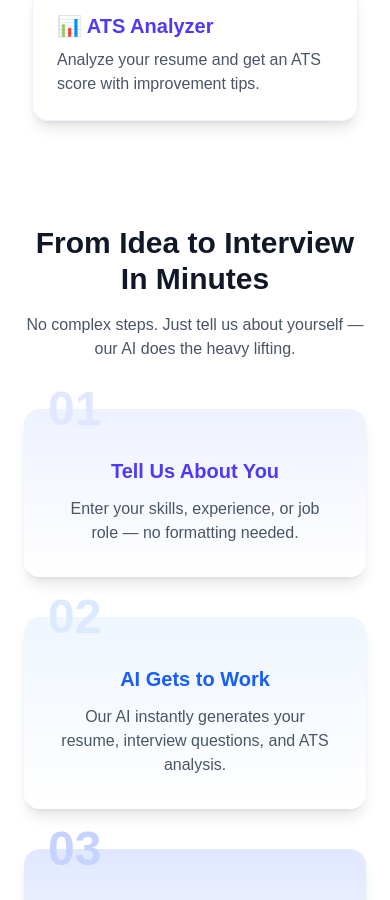
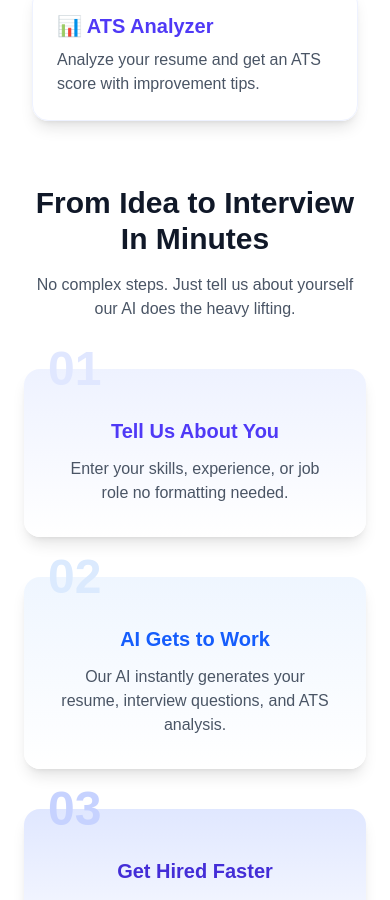
Before and after one commit to smabdullah958/AI-Career-Assistant, a Next.js app in the folder Frontend/: page / in a window 390 px wide. Shown: the part 1097-1997 px from the top of the page. Built offline with nearby package versions, Linux system fonts and the light colour scheme; no server answers.

Commit message:
make the ladning page responsive

```diff
--- a/Frontend/Component/HowWorks.jsx
+++ b/Frontend/Component/HowWorks.jsx
@@ -2,12 +2,12 @@ import Link from "next/link";
 
 const HowWorks = () => {
   return (
-    <section className="py-10 sm:pt-20 sm:pb-10 px-6 bg-white text-center">
+    <section className=" sm:pt-16 pb-1 px-6 bg-white text-center">
       <h3 className="text-3xl md:text-4xl font-bold mb-4 text-gray-900">
         From Idea to Interview In Minutes
       </h3>
       <p className="text-gray-600 mb-12 max-w-2xl mx-auto">
-        No complex steps. Just tell us about yourself — our AI does the heavy
+        No complex steps. Just tell us about yourself our AI does the heavy
         lifting.
       </p>
 
@@ -21,7 +21,7 @@ const HowWorks = () => {
             Tell Us About You
           </h4>
           <p className="text-gray-600">
-            Enter your skills, experience, or job role — no formatting needed.
+            Enter your skills, experience, or job role no formatting needed.
           </p>
         </div>
 
```
